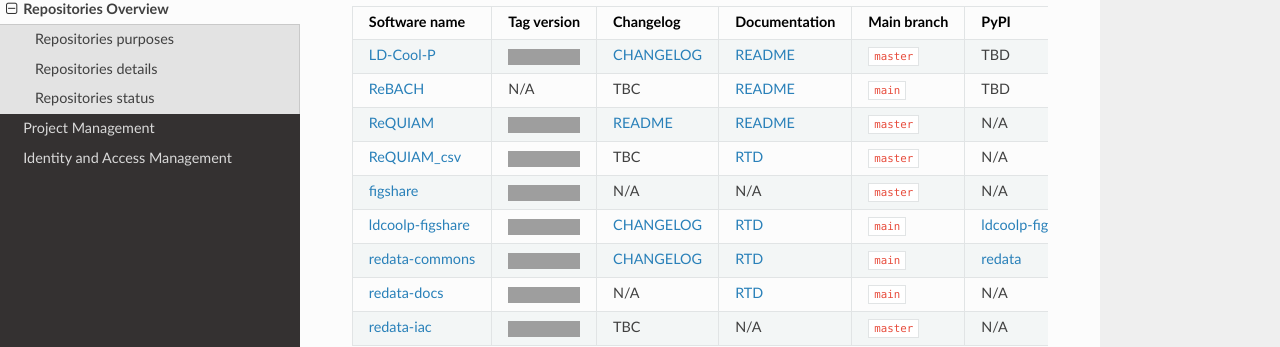
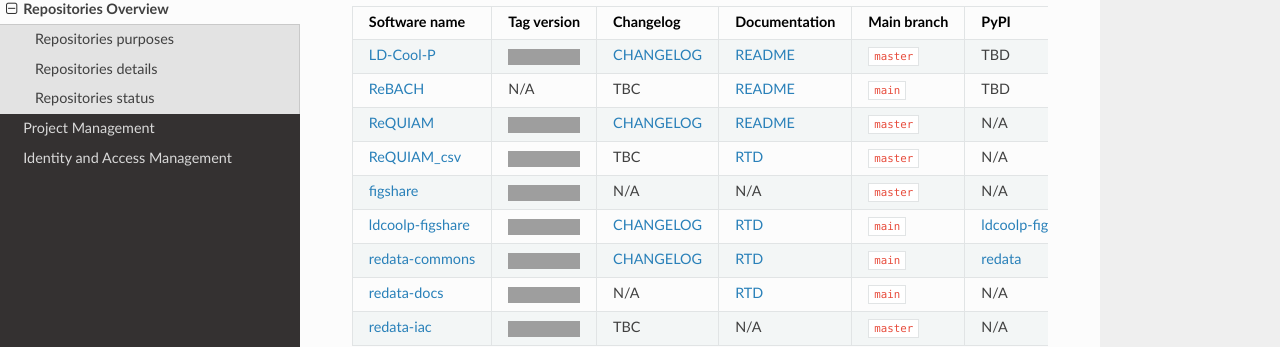
Before and after one commit to UAL-RE/redata-docs, a Sphinx documentation site: the page built from source/repos.rst, in a window 1280 px wide and 900 px high, scrolled down 725 px, cut to the strip 144-491 px from the top of the window. Built offline with Sphinx 7.4.7 and the Read the Docs theme 2.0.0, drawn with Linux system fonts in a browser that asks for light colours; grey boxes are pictures that could not be loaded.

Commit message:
added "CHANGELOG"  to Requiam removed "README"

```diff
--- a/source/repos.rst
+++ b/source/repos.rst
@@ -51,7 +51,7 @@
 +-----------------------------------------------+----------------------------+---------------+-------------------------------+-------------+---------------------------------------------+
 | :ual-re:`ReBACH <ReBACH>`                     | N/A                        | TBC           | `README`__                    | ``main``    | TBD                                         |
 +-----------------------------------------------+----------------------------+---------------+-------------------------------+-------------+---------------------------------------------+
-| :ual-re:`ReQUIAM <ReQUIAM>`                   | |ReQUIAM_version|          | `README`__    | `README`__                    | ``master``  | N/A                                         |
+| :ual-re:`ReQUIAM <ReQUIAM>`                   | |ReQUIAM_version|          | `CHANGELOG`__ | `README`__                    | ``master``  | N/A                                         |
 +-----------------------------------------------+----------------------------+---------------+-------------------------------+-------------+---------------------------------------------+
 | :ual-re:`ReQUIAM_csv <ReQUIAM_csv>`           | |ReQUIAM_csv_version|      | TBC           | :rtd:`RTD <requiam-csv>`      | ``master``  | N/A                                         |
 +-----------------------------------------------+----------------------------+---------------+-------------------------------+-------------+---------------------------------------------+
@@ -139,7 +139,7 @@
 
 .. __: https://github.com/UAL-RE/ReBACH/blob/main/README.md
 
-.. __: https://github.com/UAL-RE/ReQUIAM/blob/master/README.md#changelog
+.. __: https://github.com/UAL-RE/ReQUIAM/blob/master/CHANGELOG.md
 
 .. __: https://github.com/UAL-RE/ReQUIAM/blob/master/README.md
 
```
